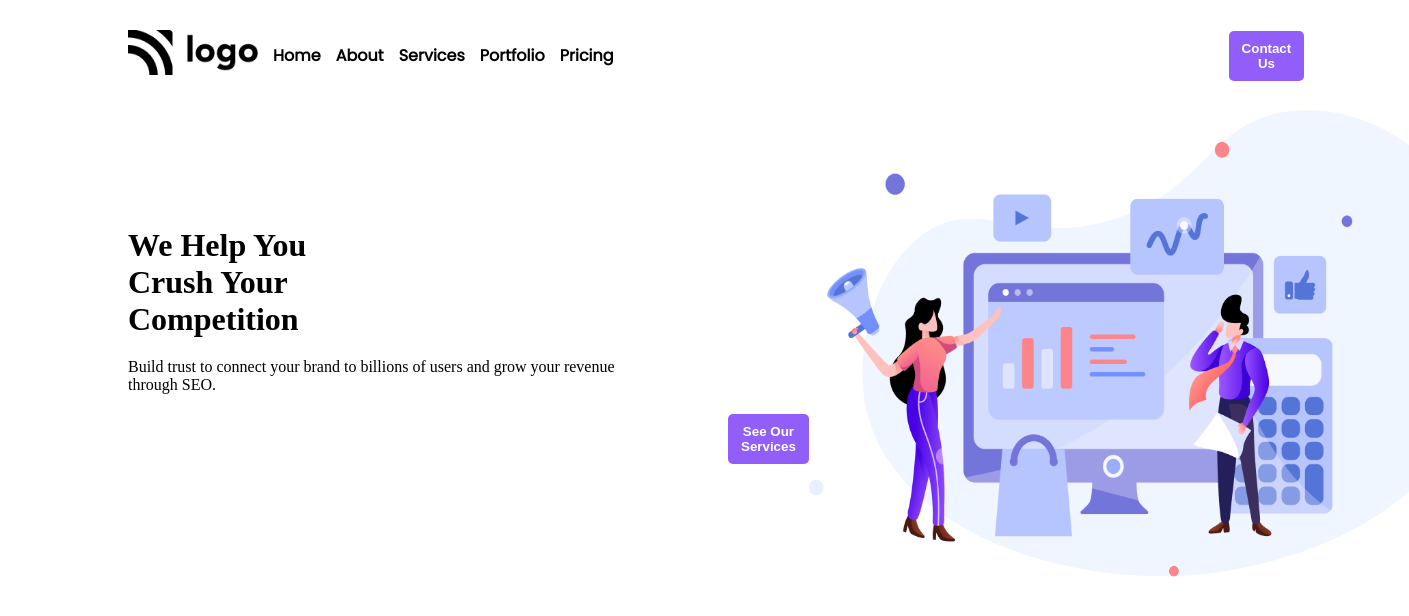
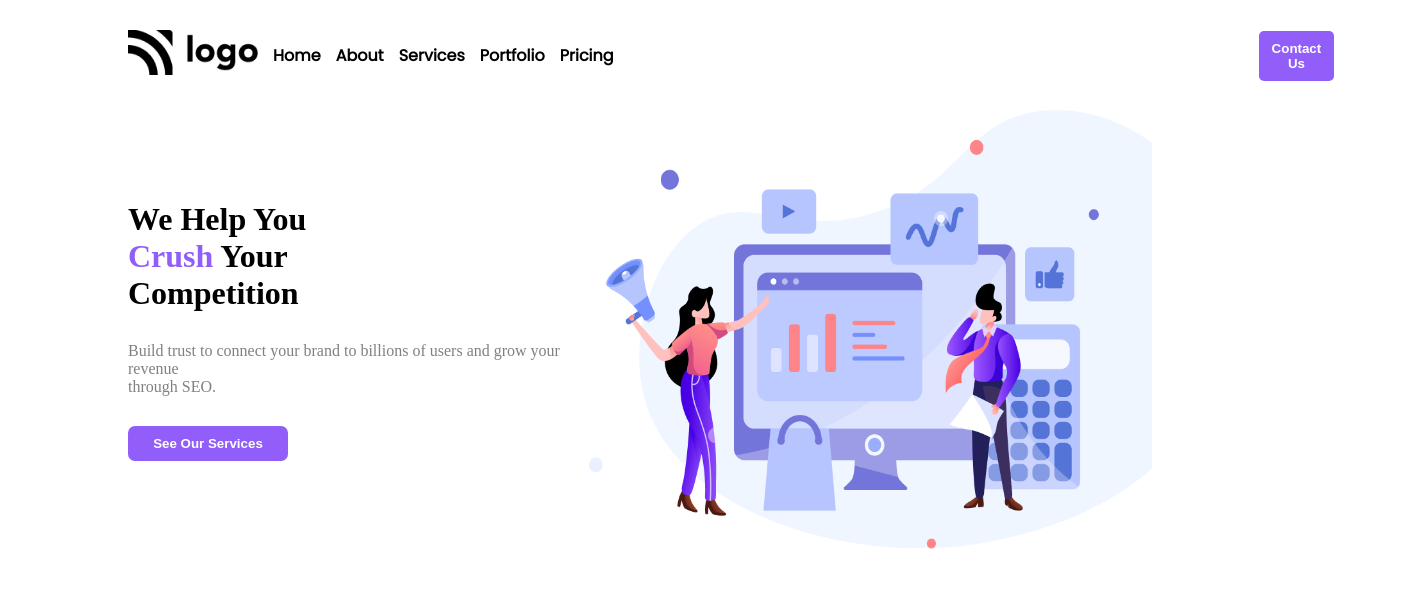
Before and after one commit to anilprajapatii/pwskills-full-stack-assignments, a plain HTML site: page HTML & CSS 4 Feb 2023/index.html in a window 1280 px wide. Shown: the whole page, 1409 px wide, since content can reach past the window. Drawn offline with Linux system fonts and the light colour scheme.

Commit message:
HTML & CSS 4 Feb 2023 Assignment_02

```diff
--- a/HTML & CSS 4 Feb 2023/style.css
+++ b/HTML & CSS 4 Feb 2023/style.css
@@ -21,8 +21,8 @@ ul img{
     width: 130px;
 
 }
-button{
-   margin-left: 600px;
+ul button{
+   margin-left: 630px;
    background-color: rgb(145, 94, 249);
    padding: 10px 13px;
    border-radius: 5px;
@@ -39,15 +39,31 @@ button{
 .left{
     display: flex;
     flex-direction: column;
-    gap: 20px;
-    justify-content: center ;
+    gap: 30px;
+    justify-content: center;
+    width:45%;
+}
+.heading-text{
+   font-weight: bold;
+}
+.description{
+    color: gray;
+}
+span{
+    color: rgb(145, 94, 249);
 }
 .right{
-
+    width: 55%;
 }
 .btn{
-
+    background-color: rgb(145, 94, 249);
+    padding: 10px 13px;
+    border-radius: 7px;
+    border: none;
+    font-weight: bold;
+    color: white;
+    width: 160px;
 }
 .right img{
-  width: 600px;
+  width: 100%;
 }
```
